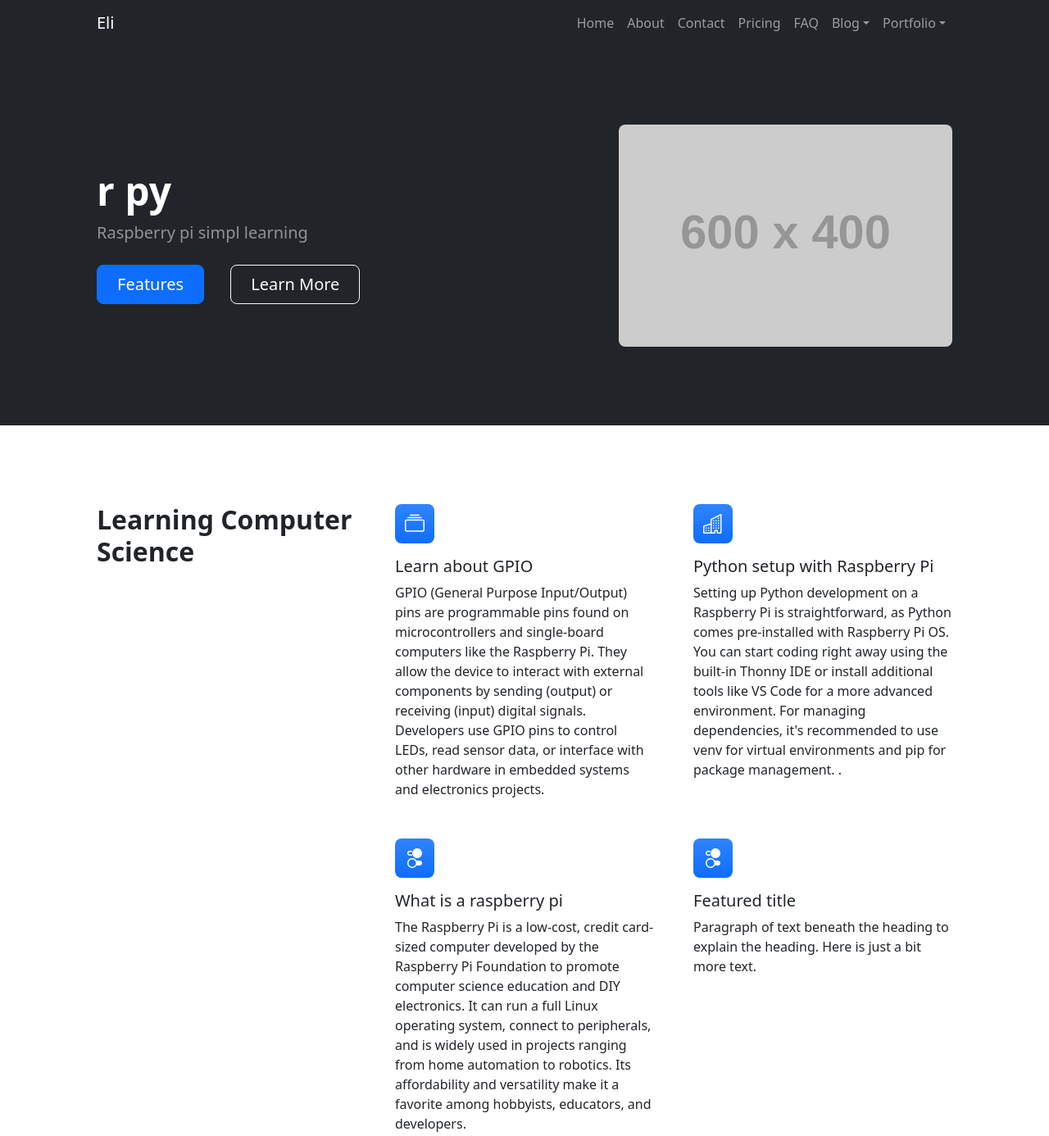
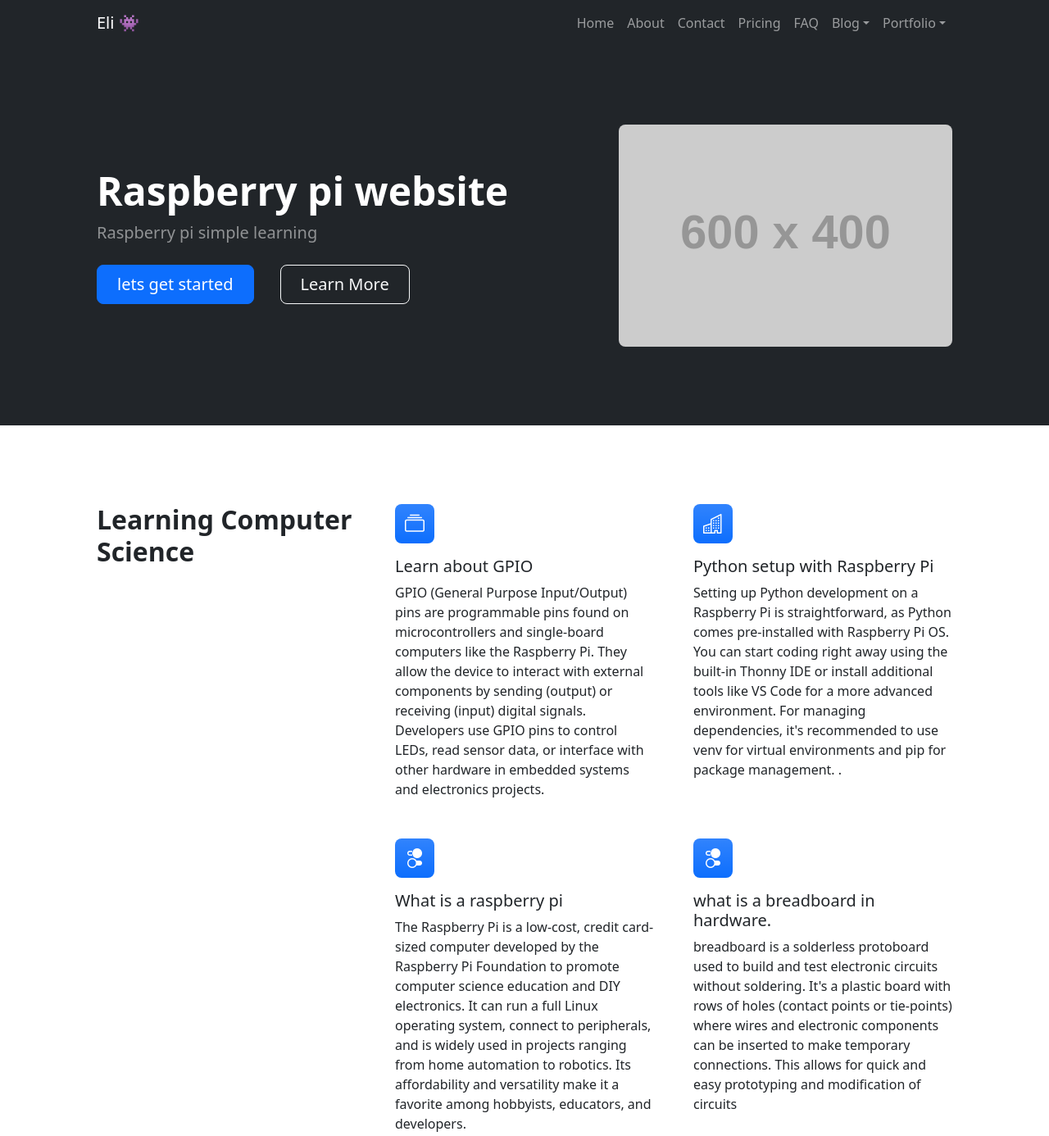
Before and after one commit to erolston/erolston.github.io, a plain HTML site: page index.html in a window 1280 px wide. Shown: the top 1386 px of the page at 82% size. Drawn offline with nearby package versions, Linux system fonts and the light colour scheme; placeholder pictures from the web are drawn by us.

Commit message:
update name

```diff
--- a/index.html
+++ b/index.html
@@ -18,7 +18,7 @@
             <!-- Navigation-->
             <nav class="navbar navbar-expand-lg navbar-dark bg-dark">
                 <div class="container px-5">
-                    <a class="navbar-brand" href="index.html">Eli</a>
+                    <a class="navbar-brand" href="index.html">Eli 👾</a>
                     <button class="navbar-toggler" type="button" data-bs-toggle="collapse" data-bs-target="#navbarSupportedContent" aria-controls="navbarSupportedContent" aria-expanded="false" aria-label="Toggle navigation"><span class="navbar-toggler-icon"></span></button>
                     <div class="collapse navbar-collapse" id="navbarSupportedContent">
                         <ul class="navbar-nav ms-auto mb-2 mb-lg-0">
@@ -51,10 +51,10 @@
                     <div class="row gx-5 align-items-center justify-content-center">
                         <div class="col-lg-8 col-xl-7 col-xxl-6">
                             <div class="my-5 text-center text-xl-start">
-                                <h1 class="display-5 fw-bolder text-white mb-2">r py</h1>
-                                <p class="lead fw-normal text-white-50 mb-4">Raspberry pi simpl learning</p>
+                                <h1 class="display-5 fw-bolder text-white mb-2">Raspberry pi website</h1>
+                                <p class="lead fw-normal text-white-50 mb-4">Raspberry pi simple learning</p>
                                 <div class="d-grid gap-3 d-sm-flex justify-content-sm-center justify-content-xl-start">
-                                    <a class="btn btn-primary btn-lg px-4 me-sm-3" href="#features">Features</a>
+                                    <a class="btn btn-primary btn-lg px-4 me-sm-3" href="#features">lets get started</a>
                                     <a class="btn btn-outline-light btn-lg px-4" href="#!">Learn More</a>
                                 </div>
                             </div>
@@ -87,8 +87,8 @@
                                 </div>
                                 <div class="col h-100">
                                     <div class="feature bg-primary bg-gradient text-white rounded-3 mb-3"><i class="bi bi-toggles2"></i></div>
-                                    <h2 class="h5">Featured title</h2>
-                                    <p class="mb-0">Paragraph of text beneath the heading to explain the heading. Here is just a bit more text.</p>
+                                    <h2 class="h5">what is a breadboard in hardware. </h2>
+                                    <p class="mb-0"> breadboard is a solderless protoboard used to build and test electronic circuits without soldering. It's a plastic board with rows of holes (contact points or tie-points) where wires and electronic components can be inserted to make temporary connections. This allows for quick and easy prototyping and modification of circuits</p>
                                 </div>
                             </div>
                         </div>
@@ -122,7 +122,7 @@
                         <div class="col-lg-8 col-xl-6">
                             <div class="text-center">
                                 <h2 class="fw-bolder">From our blog</h2>
-                                <p class="lead fw-normal text-muted mb-5">Lorem ipsum, dolor sit amet consectetur adipisicing elit. Eaque fugit ratione dicta mollitia. Officiis ad.</p>
+                                <p class="lead fw-normal text-muted mb-5">.</p>
                             </div>
                         </div>
                     </div>
```
